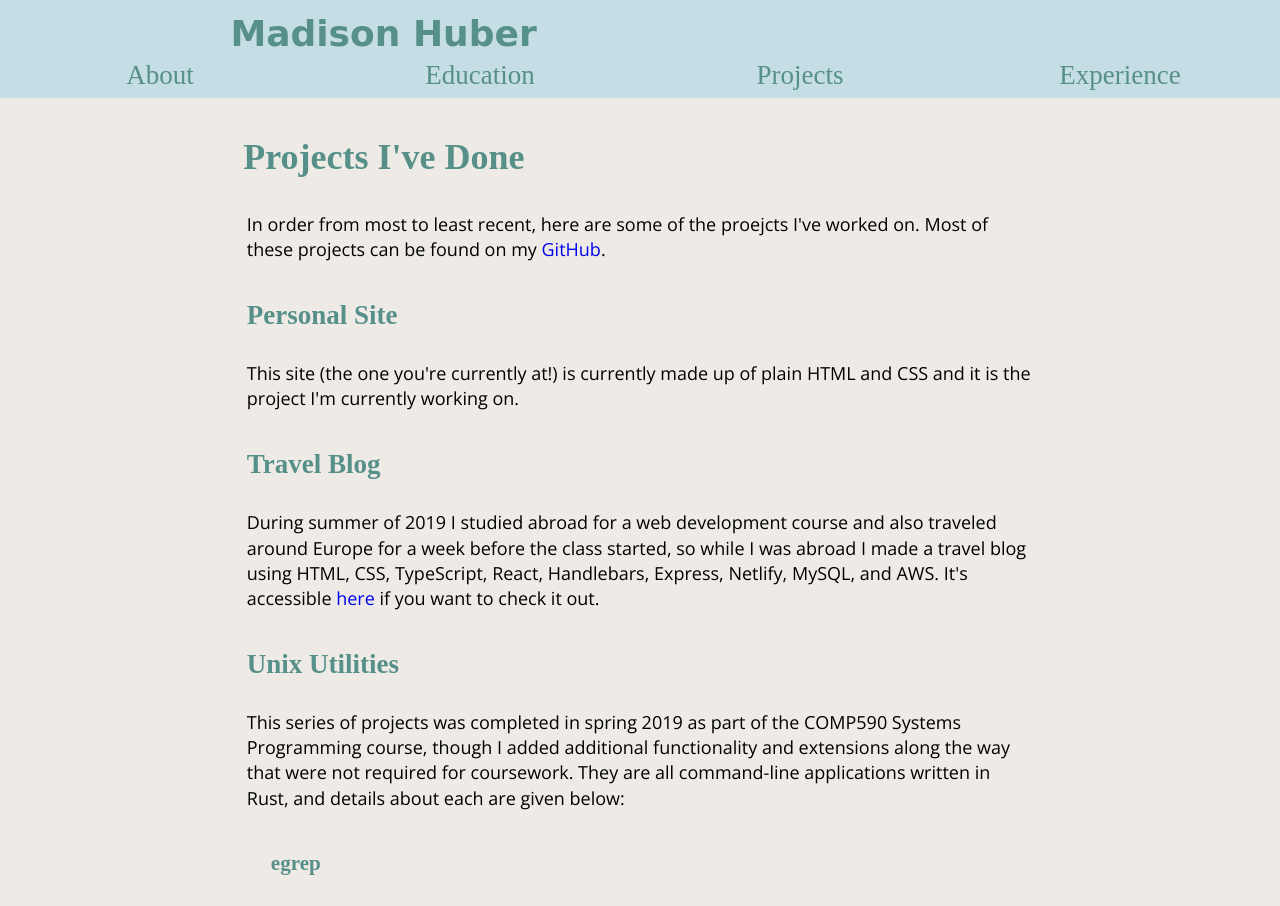
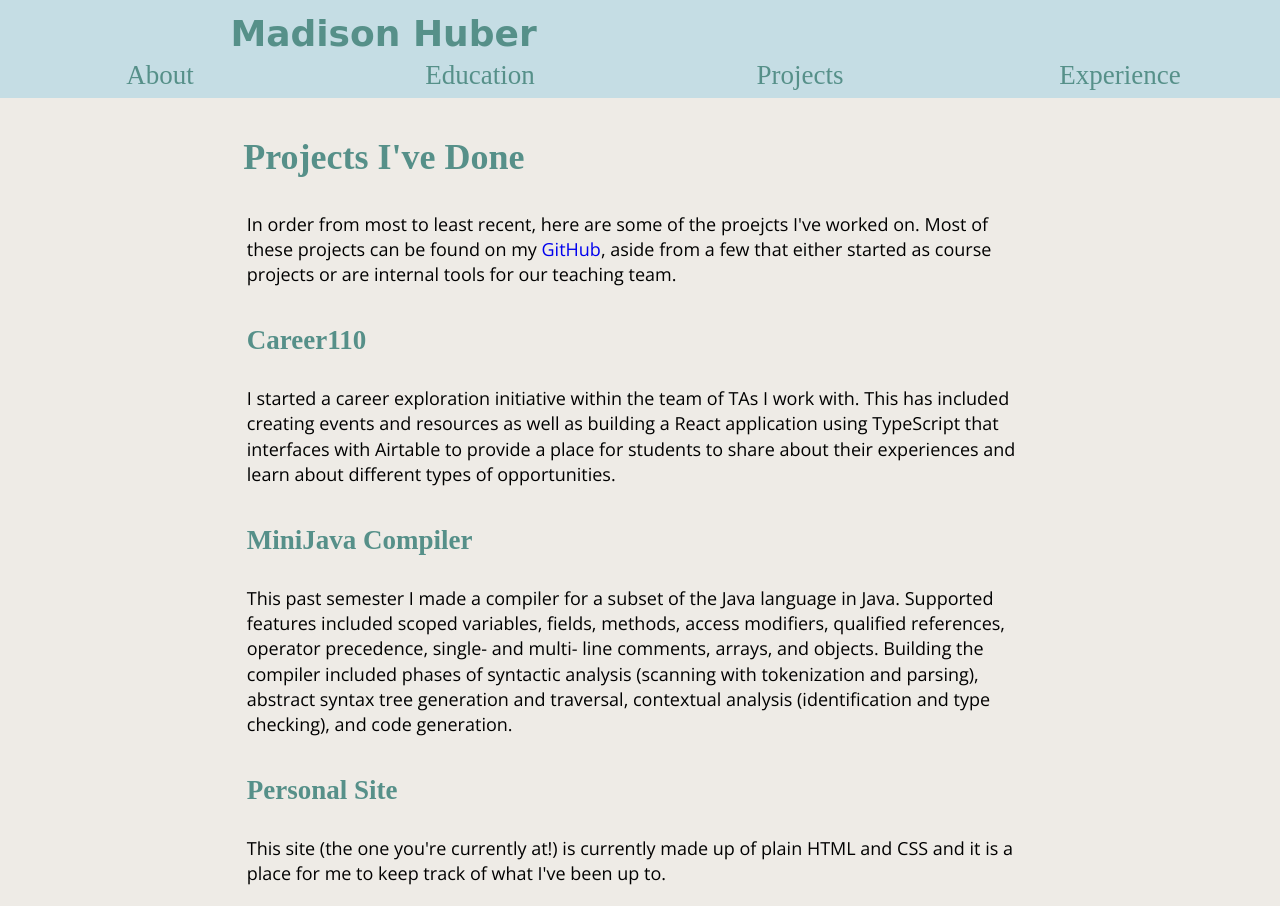
Before and after one commit to MadisonHuber/personal-site, a website built with Parcel: page projects.html in a window 1280 px wide. Shown: the top 906 px of the page. Built offline with nearby package versions, Linux system fonts and the light colour scheme; a web font is replaced by a local one.

Commit message:
Add recent projects

```diff
--- a/projects.html
+++ b/projects.html
@@ -1,5 +1,6 @@
 <!DOCTYPE html>
 <html lang="en">
+
 <head>
     <meta charset="UTF-8">
     <meta name="viewport" content="width=device-width, initial-scale=1.0">
@@ -8,6 +9,7 @@
     <link rel="stylesheet" href="style.css">
     <link href="https://fonts.googleapis.com/css?family=Sofia|Open+Sans&display=swap" rel="stylesheet">
 </head>
+
 <body>
     <div class="top">
         <h1 class="main">Madison Huber</h1>
@@ -21,40 +23,74 @@
     <div class="main-body">
         <h1>Projects I've Done</h1>
         <div class="content">
-        <p>In order from most to least recent, here are some of the proejcts I've worked on. Most of these projects can be found on my <a href="https://github.com/madisonhuber">GitHub</a>.</p>
+            <p>In order from most to least recent, here are some of the proejcts I've worked on. Most of these projects
+                can be found on my <a href="https://github.com/madisonhuber">GitHub</a>, aside from a few that either
+                started as course projects or are internal tools for our teaching team.</p>
+            <h2>Career110</h2>
+            <p>I started a career exploration initiative within the team of TAs I work with. This has included creating
+                events and resources as well as building a React application using TypeScript that interfaces with
+                Airtable to provide a place for students to share about their experiences and learn about different
+                types of opportunities. </p>
+            <h2>MiniJava Compiler</h2>
+            <p>This past semester I made a compiler for a subset of the Java language in Java. Supported features
+                included scoped variables, fields, methods, access modifiers, qualified references, operator precedence,
+                single- and multi- line comments, arrays, and objects. Building the compiler included phases of
+                syntactic analysis (scanning with tokenization and parsing), abstract syntax tree generation and
+                traversal, contextual analysis (identification and type checking), and code generation.</p>
             <h2>Personal Site</h2>
-        <p>This site (the one you're currently at!) is currently made up of plain HTML and CSS and it is the project I'm currently working on.</p>
+            <p>This site (the one you're currently at!) is currently made up of plain HTML and CSS and it is a place for
+                me to keep track of what I've been up to.</p>
             <h2>Travel Blog</h2>
-        <p>During summer of 2019 I studied abroad for a web development course and also traveled around Europe for a week before the class started, so while I was abroad I made a travel blog using HTML, CSS, TypeScript, React, Handlebars, Express, Netlify, MySQL, and AWS. It's accessible <a href="http://maddie.introcs.com/">here</a> if you want to check it out.</a></p>
+            <p>During summer of 2019 I studied abroad for a web development course and also traveled around Europe for a
+                week before the class started, so while I was abroad I made a travel blog using HTML, CSS, TypeScript,
+                React, Handlebars, Express, Netlify, MySQL, and AWS. It's accessible <a
+                    href="http://maddie.introcs.com/">here</a> if you want to check it out.</a></p>
             <h2>Unix Utilities</h2>
-        <p>This series of projects was completed in spring 2019 as part of the COMP590 Systems Programming course, though I added additional functionality and extensions along the way that were not required for coursework. They are all command-line applications written in Rust, and details about each are given below:</p>
+            <p>This series of projects was completed in spring 2019 as part of the COMP590 Systems Programming course,
+                though I added additional functionality and extensions along the way that were not required for
+                coursework. They are all command-line applications written in Rust, and details about each are given
+                below:</p>
             <div class="sub">
                 <h3>egrep</h3>
                 <p>
-            On this project, I worked with a peer, breaking the program into stages of tokenization, parsing, construction of an NFA, and use of that NFA to test input strings against a regular expression. We worked in a ping-pong pair-programming approach with test-driven development. There is support for concatenating NFAs, and it is also possible to view DOT visualizations of the created NFAs. Supported operations include concatenation, alternation (|), kleene star (*), any character (.), and kleene plus (+).
+                    On this project, I worked with a peer, breaking the program into stages of tokenization, parsing,
+                    construction of an NFA, and use of that NFA to test input strings against a regular expression. We
+                    worked in a ping-pong pair-programming approach with test-driven development. There is support for
+                    concatenating NFAs, and it is also possible to view DOT visualizations of the created NFAs.
+                    Supported operations include concatenation, alternation (|), kleene star (*), any character (.), and
+                    kleene plus (+).
                 </p>
                 <h3>bc</h3>
                 <p>
-            I built up the Basic Calculator as a recursive descent parser. It takes in mathematical expressions in infix notation and emits the equivalent postfix notation expression to be used with the dc program in order to then perform the calculation. Additionally, I added support for exponentiation and register assignment.
+                    I built up the Basic Calculator as a recursive descent parser. It takes in mathematical expressions
+                    in infix notation and emits the equivalent postfix notation expression to be used with the dc
+                    program in order to then perform the calculation. Additionally, I added support for exponentiation
+                    and register assignment.
                 </p>
                 <h3>dc</h3>
                 <p>
-            For the Desk Calculator, I tokenized input that came in the form of reverse-polish notation mathematical expressions then implemented a stack machine to process the tokens and carry out their instructions. Support for exponentiation and registers was also included.
+                    For the Desk Calculator, I tokenized input that came in the form of reverse-polish notation
+                    mathematical expressions then implemented a stack machine to process the tokens and carry out their
+                    instructions. Support for exponentiation and registers was also included.
                 </p>
                 <h3>echo</h3>
                 <p>
-            This implementation includes support for select escape sequences and other options based on flags passed in by the user.
+                    This implementation includes support for select escape sequences and other options based on flags
+                    passed in by the user.
                 </p>
             </div>
             <h2>Lisp in C</h2>
             <p>
-            I made a Lisp interpreter in C by following Daniel Holden's <em>Build Your Own Lisp</em>. I further extended the Lisp I had implemented by adding additional operations such as exponentiation and modulus.
+                I made a Lisp interpreter in C by following Daniel Holden's <em>Build Your Own Lisp</em>. I further
+                extended the Lisp I had implemented by adding additional operations such as exponentiation and modulus.
             </p>
             <h2>Scheme in Racket</h2>
             <p>
-            I worked through <em>The Little Schemer</em> by Daniel P. Friedman and Matthias Felleisen to build an implementation of Scheme in Racket.
+                I worked through <em>The Little Schemer</em> by Daniel P. Friedman and Matthias Felleisen to build an
+                implementation of Scheme in Racket.
             </p>
         </div>
     </div>
 </body>
+
 </html>
```
Lines whose indentation alone changed are shown as unchanged.
